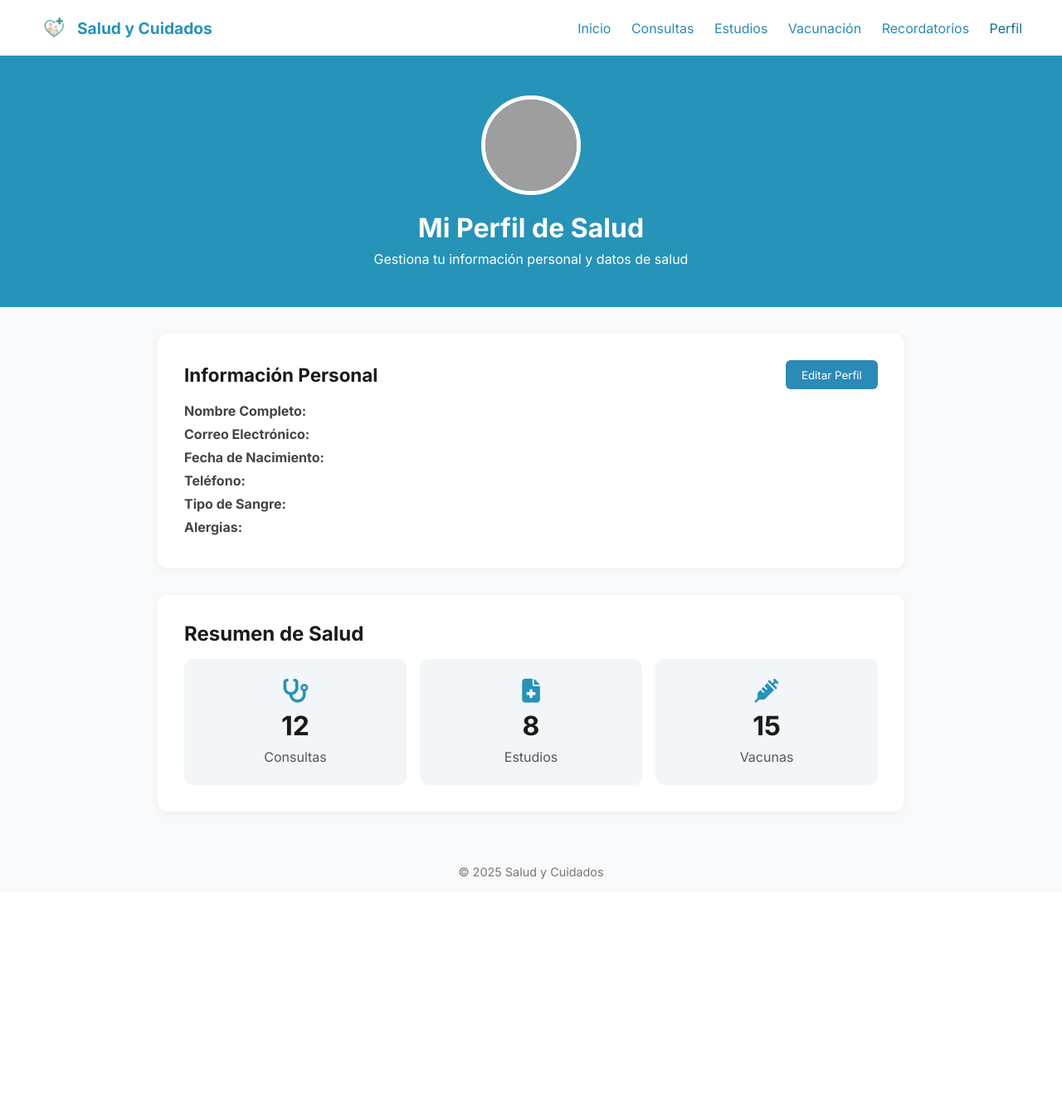
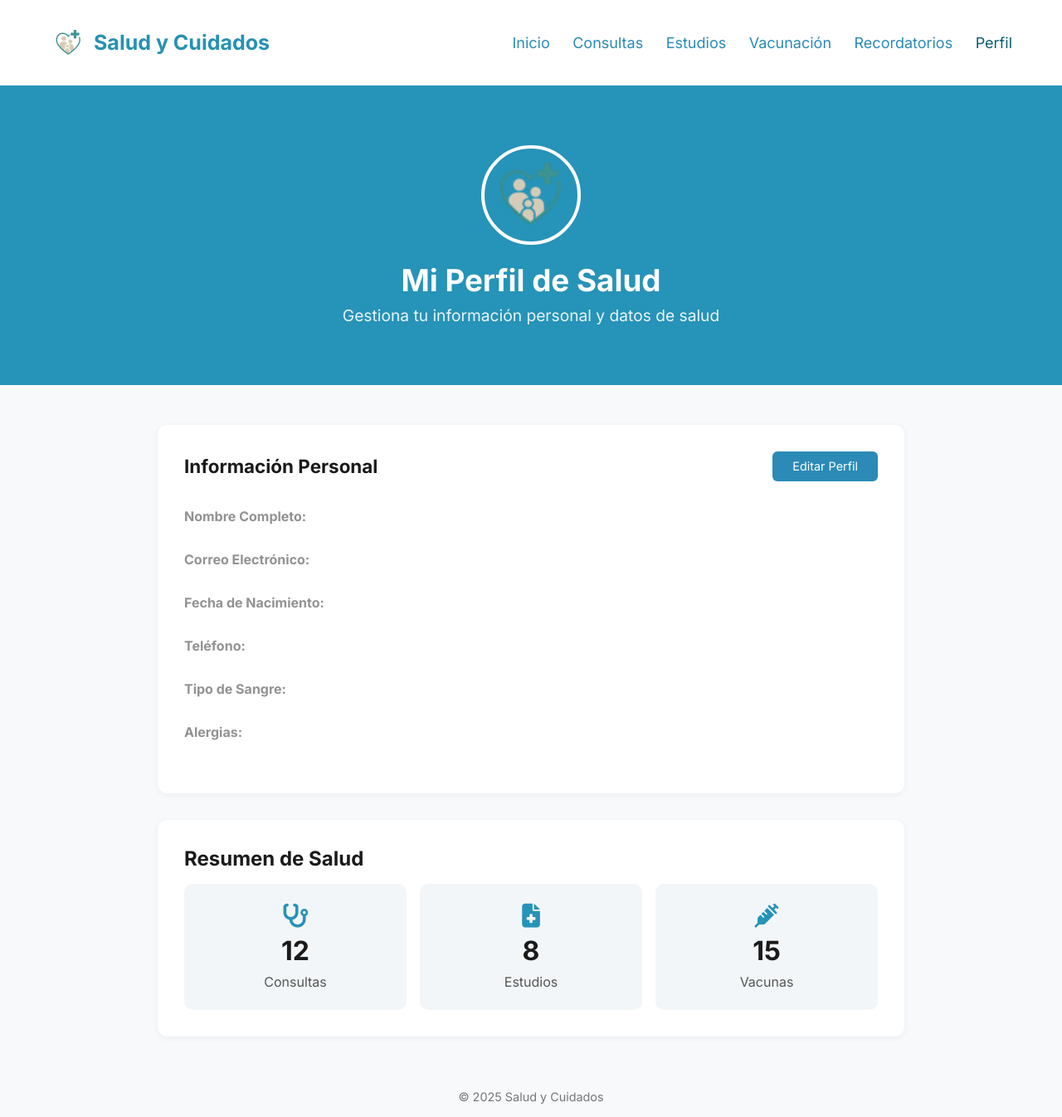
Before and after one commit to AndresAlexandroAvinaZaragoza/MedCard, a PHP site: page /CardMed/perfil.php in a window 1280 px wide. Shown: the whole page at 83% size. Before the commit the page ends 1059 px from the top, so only its background shows below. Run offline with PHP 8.4, Linux system fonts and the light colour scheme; some libraries are stand-ins or nearby versions; grey boxes are pictures that could not be loaded.

Commit message:
Vista completa TERMINADA

```diff
--- a/perfil.php
+++ b/perfil.php
@@ -25,7 +25,7 @@
 
   <section class="perfil-header">
     <div class="perfil-img">
-      <img src="https://cdn.pixabay.com/photo/2017/08/06/22/01/doctor-2593809_960_720.jpg" alt="foto perfil">
+      <img src="img/logo 1.avif" alt="foto perfil">
     </div>
     <h1>Mi Perfil de Salud</h1>
     <p>Gestiona tu información personal y datos de salud</p>
--- a/vistaVacunacion.css
+++ b/vistaVacunacion.css
@@ -58,7 +58,7 @@ body {
   background-color: #1997b9;
   color: #1f2d3d;
   text-align: left;
-  padding: 45px 150px;
+  padding: 60px 150px;
 }
 
 .hero h1 {
--- a/vistaperfil.css
+++ b/vistaperfil.css
@@ -15,7 +15,7 @@ body {
   display: flex;
   justify-content: space-between;
   align-items: center;
-  padding: 1rem 3rem;
+  padding: 1.8rem 60px;
   background-color: white;
   box-shadow: 0 1px 4px rgba(0,0,0,0.1);
 }
@@ -23,26 +23,31 @@ body {
 .logo {
   display: flex;
   align-items: center;
-  gap: 10px;
   font-weight: 700;
-  font-size: 1.2rem;
-  color: #2693b8;
+  font-size: 25px;
+  color: #2691b2;
 }
 
 .logo img {
-  width: 35px;
+  width: 45px;
+  height: 45px;
+  margin-right: 8px;
 }
 
+
+
 nav a {
-  margin-left: 20px;
+  margin-left: 23px;
   text-decoration: none;
   color: #2b8ab6;
   font-weight: 500;
   transition: 0.3s;
+  font-size: large;
 }
 
+
 nav a:hover, .active {
-  color: #0f6e91;
+  color: #0e5d72;
 }
 
 /* ===== PERFIL HEADER ===== */
@@ -50,7 +55,7 @@ nav a:hover, .active {
   text-align: center;
   background-color: #2693b8;
   color: white;
-  padding: 3rem 1rem;
+  padding: 4.5rem 1rem;
 }
 
 .perfil-header .perfil-img img {
@@ -58,20 +63,25 @@ nav a:hover, .active {
   height: 120px;
   object-fit: cover;
   border-radius: 50%;
-  border: 5px solid white;
+  border: 4px solid white;
   margin-bottom: 1rem;
 }
 
 .perfil-header h1 {
-  font-size: 2rem;
+  font-size: 2.3rem;
   font-weight: 700;
   margin-bottom: 0.5rem;
+}
+
+.perfil-header p {
+  font-size: 1.2rem;
+  opacity: 0.9;
 }
 
 /* ===== CONTENIDO ===== */
 .perfil-contenido {
   max-width: 900px;
-  margin: 2rem auto;
+  margin: 3rem auto;
   display: flex;
   flex-direction: column;
   gap: 2rem;
@@ -100,10 +110,11 @@ nav a:hover, .active {
   background-color: #2b8ab6;
   color: white;
   border: none;
-  padding: 0.6rem 1.2rem;
+  padding: 0.6rem 1.5rem;
   border-radius: 6px;
   cursor: pointer;
   transition: 0.3s;
+  font-size: 0.9rem;
 }
 
 .editar:hover {
@@ -111,9 +122,9 @@ nav a:hover, .active {
 }
 
 .info-datos p {
-  margin: 0.5rem 0;
+  margin: 2rem 0;
   font-size: 1rem;
-  color: #444;
+  color: #929292;
 }
 
 /* ===== RESUMEN DE SALUD ===== */
```
Also changed, not shown: vistaRecordatoriosVacunacion.css (+3 -4 lines).
